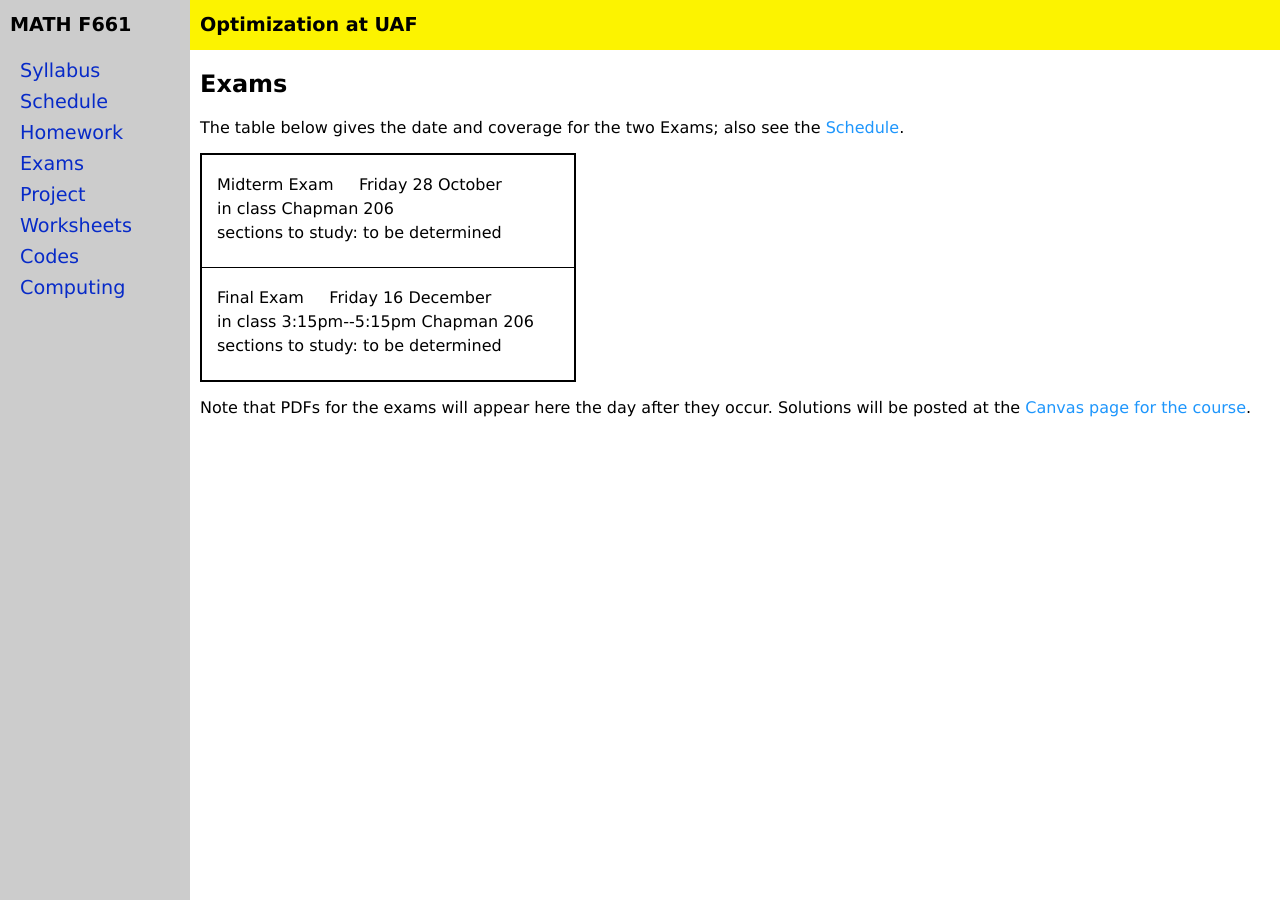
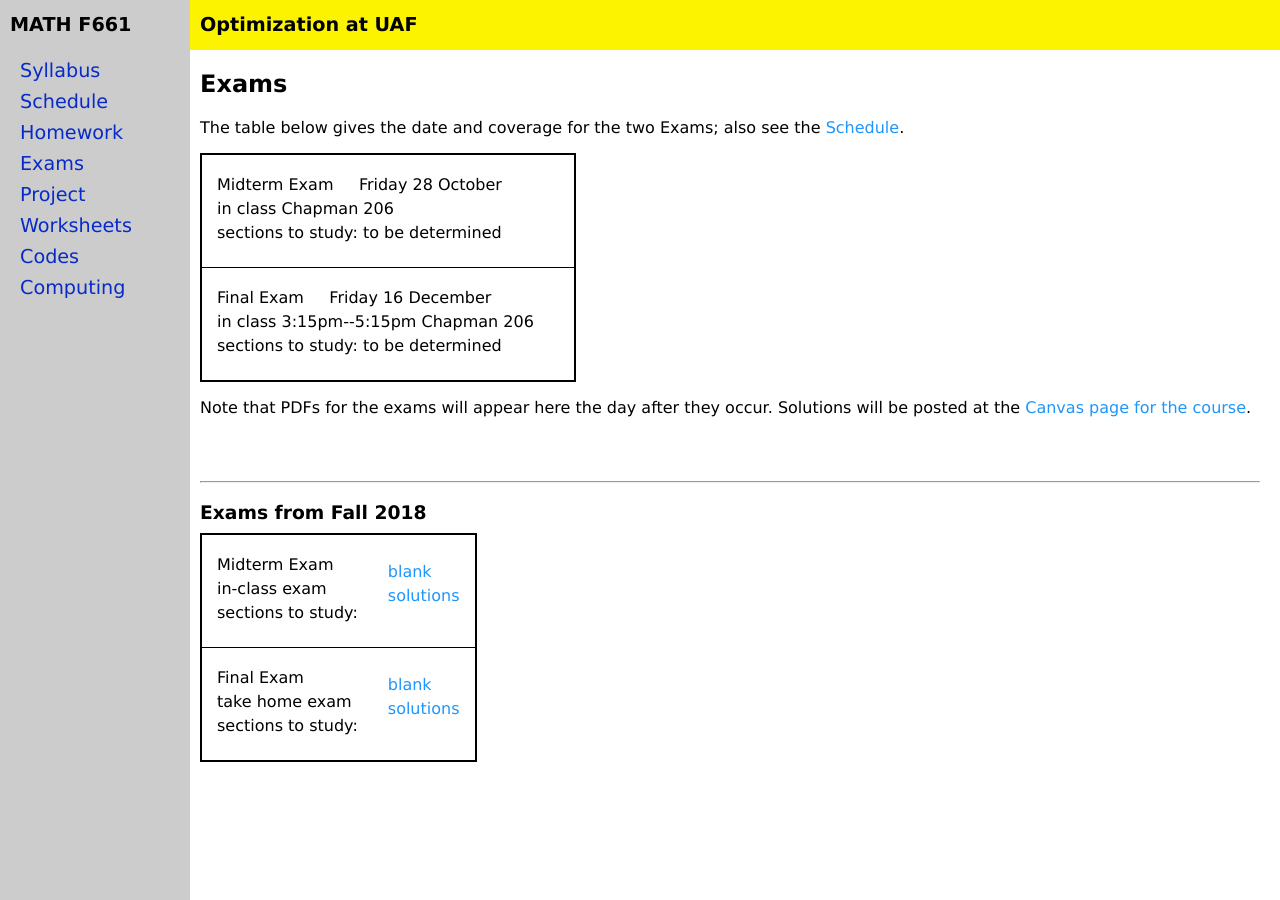
Before and after one commit to bueler/opt, a Jekyll site: the page built from exams.md, in a window 1280 px wide. Built offline with Jekyll 4.4.1, drawn with Linux system fonts in a browser that asks for light colours.

Commit message:
try this as updated exams tab

```diff
--- /dev/null
+++ b/_data/examsF18.yml
@@ -0,0 +1,13 @@
+semester: Fall 2018
+home: assets/exams/F18
+exams:
+- name: Midterm Exam
+  date:
+  info: in-class exam
+  blank: mid.pdf
+  solutions: mid-solns.pdf
+- name: Final Exam
+  date:
+  info: take home exam
+  blank: final.pdf
+  solutions: final-solns.pdf
--- a/exams.md
+++ b/exams.md
@@ -10,3 +10,10 @@ The table below gives the date and coverage for the two Exams; also see the [Sch
 {% include exam_table.md  data=site.data.exams %}
 
 Note that PDFs for the exams will appear here the day after they occur.  Solutions will be posted at the [Canvas page for the course](https://canvas.alaska.edu/courses/9948).
+
+<div style="padding-bottom: 40px"></div>
+
+---
+### Exams from Fall 2018
+
+{% include exam_table.md  data=site.data.examsF18 %}
```
Also changed, not shown: 4 other files.
